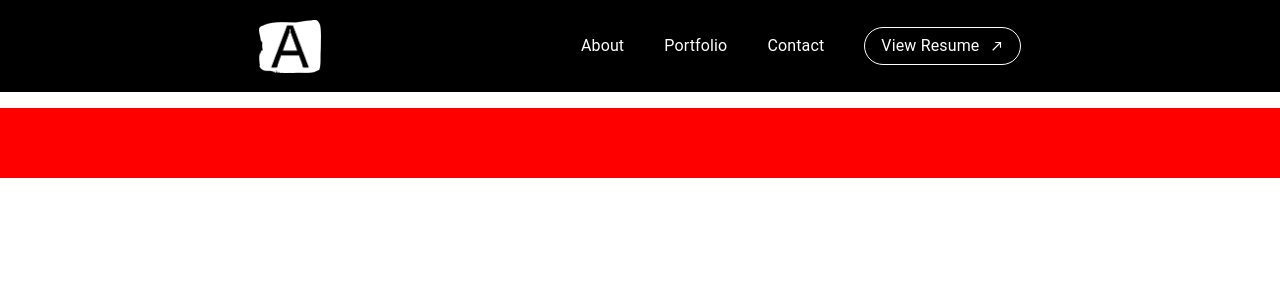
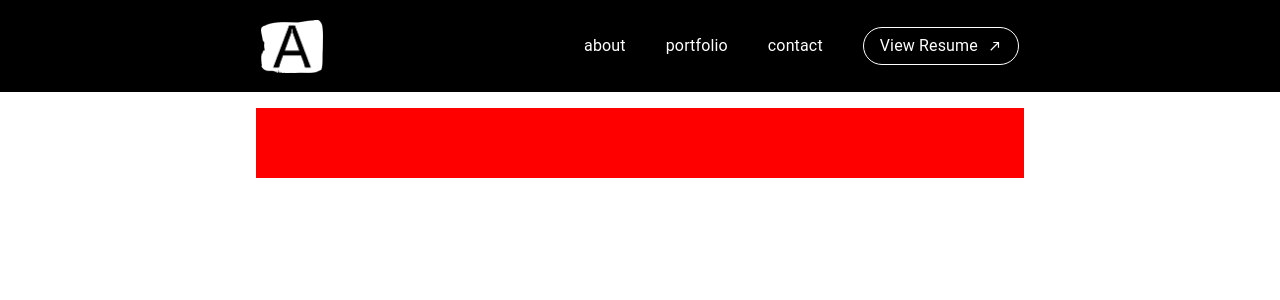
Before and after one commit to TheAlfran/portfolio, a React (Vite) app: page / in a window 1280 px wide. Shown: the top 300 px of the page. Built offline with nearby package versions, Linux system fonts and the light colour scheme.

Commit message:
feat: initial layout (#8)

```diff
--- a/src/components/Header/index.tsx
+++ b/src/components/Header/index.tsx
@@ -4,7 +4,7 @@ import CallMadeIcon from "@mui/icons-material/CallMade";
 export default function Header() {
   return (
     <Grid container>
-      <Grid item md={12}>
+      <Grid item xs={12} md={12}>
         <Slide
           direction="down"
           in={true}
@@ -22,9 +22,9 @@ export default function Header() {
           >
             <img src="/public/inverted-logo.png" width="62px" height="53px" />
             <Box display="flex" gap="40px" alignItems="center">
-              <Typography color="white">About</Typography>
-              <Typography color="white">Portfolio</Typography>
-              <Typography color="white">Contact</Typography>
+              <Typography color="white">about</Typography>
+              <Typography color="white">portfolio</Typography>
+              <Typography color="white">contact</Typography>
               <Button
                 sx={{
                   border: 1,
--- /dev/null
+++ b/src/layouts/pages.layout.tsx
@@ -0,0 +1,10 @@
+import { Box } from "@mui/material";
+import React from "react";
+
+interface PageLayoutProps {
+  children: React.ReactNode;
+}
+
+export default function PageLayout({ children }: PageLayoutProps) {
+  return <Box sx={{ margin: "auto", maxWidth: "60%" }}>{children}</Box>;
+}
--- a/src/routes/__root.tsx
+++ b/src/routes/__root.tsx
@@ -1,5 +1,10 @@
 import { Outlet, createRootRoute } from "@tanstack/react-router";
+import PageLayout from "src/layouts/pages.layout";
 
 export const Route = createRootRoute({
-    component: () => <Outlet />,
-})
+  component: () => (
+    <PageLayout>
+      <Outlet />
+    </PageLayout>
+  ),
+});
```
